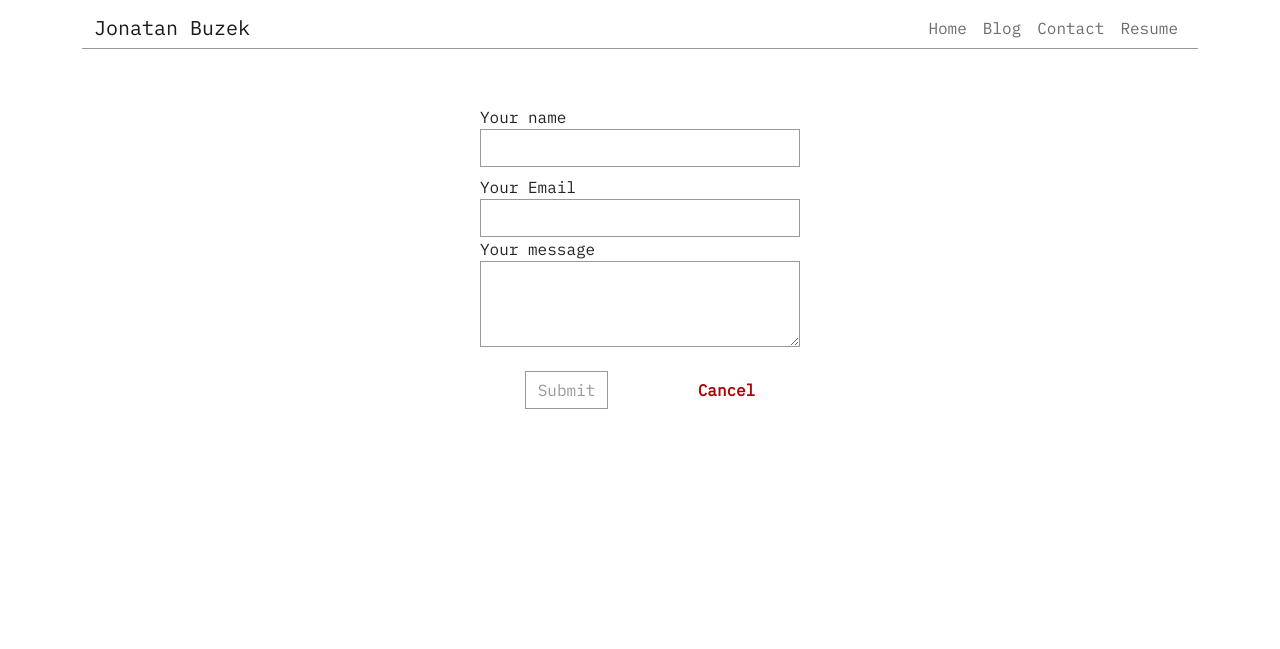
After one commit to jonatanocr/p5_blog, a PHP site: page /App/View/contact.php in a window 1280 px wide. The commit adds this page. Shown: the top 649 px of the page. Run offline with PHP 8.4, Linux system fonts and the light colour scheme; some libraries are stand-ins or nearby versions.

Commit message:
Feature contact form

```diff
--- a/App/App.php
+++ b/App/App.php
@@ -16,7 +16,7 @@ class App
 
     public function run() {
         if ($this->action === 'homepage') {
-            require(ROOT.'/App/View/frontend/homepage.php');
+            require(ROOT . '/App/View/homepage.php');
         } else {
             require ROOT . '/Core/Autoloader.php';
             $autoloader = new Autoloader();
--- a/App/Controller/UserController.php
+++ b/App/Controller/UserController.php
@@ -17,7 +17,7 @@ class UserController extends Controller
     }
 
     public function register() {
-        require(ROOT . '/App/View/frontend/user/register.php');
+        require(ROOT . '/App/View/user/register.php');
     }
 
     public function confirm_register() {
@@ -52,7 +52,7 @@ class UserController extends Controller
     }
 
     public function login() {
-        require(ROOT . '/App/View/frontend/user/login.php');
+        require(ROOT . '/App/View/user/login.php');
     }
 
     public function confirm_login() {
@@ -95,7 +95,7 @@ class UserController extends Controller
         if (!isset($_SESSION['id'])) {
             $this->forbidden();
         }
-        require(ROOT . '/App/View/frontend/user/edit.php');
+        require(ROOT . '/App/View/user/edit.php');
     }
 
     public function confirm_edit() {
--- /dev/null
+++ b/App/View/contact.php
@@ -0,0 +1,43 @@
+<?php
+$page_title = '';
+ob_start();
+?>
+
+<form class="register_form mt-5" action="index.php?action=contact-process" method="post">
+    <div class="form-group">
+        <label for="name_input">Your name</label>
+        <input type="text" class="form-control" id="name_input" name="name_input" size="10" required="required"
+            <?php if (isset($_SESSION['form']['name'])) {
+                echo ' value="' . htmlspecialchars($_SESSION['form']['name']) . '"';
+            } ?>
+        >
+    </div>
+    <div class="form-group mt-2">
+        <label for="email_input">Your Email</label>
+        <input type="email" class="form-control" id="email_input" name="email_input" required="required"
+            <?php if (isset($_SESSION['form']['email'])) {
+                echo ' value="' . htmlspecialchars($_SESSION['form']['email']) . '"';
+            } ?>
+        >
+    </div>
+    <div class="form-group">
+        <label for="message_input">Your message</label>
+        <textarea name="message_input" class="form-control" id="message_input" rows="3" required="required"
+            ><?php if (isset($_SESSION['form']['message'])) {
+                echo htmlspecialchars($_SESSION['form']['message']);
+            }?></textarea>
+    </div>
+    <div class="form_submit_div mt-4">
+        <div class="form_submit_sub_div">
+            <button type="submit" id="btn_submit" class="submit_form_btn btn btn-primary">Submit</button>
+        </div>
+        <div class="form_submit_sub_div">
+            <a class="cancel_link" href="index.php">Cancel</a>
+        </div>
+    </div>
+</form>
+
+<?php
+$page_body = ob_get_clean();
+require(ROOT . '/App/View/template.php');
+?>
--- a/App/View/template.php
+++ b/App/View/template.php
@@ -27,7 +27,7 @@
                             <a class="nav-link" href="index.php?action=post-index">Blog</a>
                         </li>
                         <li class="nav-item">
-                            <a class="nav-link" href="#">Contact</a>
+                            <a class="nav-link" href="index.php?action=contact-form">Contact</a>
                         </li>
                         <li class="nav-item">
                             <a target="_blank" rel="noopener noreferrer" class="nav-link" href="media/CV_Jonatan_Buzek.pdf">Resume</a>
--- a/Core/Controller/Controller.php
+++ b/Core/Controller/Controller.php
@@ -28,6 +28,12 @@ class Controller
             if (!empty($_POST["content_input"])) {
                 $_SESSION['form']['content'] = $_POST["content_input"];
             }
+            if (!empty($_POST["name_input"])) {
+                $_SESSION['form']['name'] = $_POST["name_input"];
+            }
+            if (!empty($_POST["message_input"])) {
+                $_SESSION['form']['message'] = $_POST["message_input"];
+            }
         }
         header($url);
         die();
--- /dev/null
+++ b/composer.json
@@ -0,0 +1,5 @@
+{
+    "require": {
+        "phpmailer/phpmailer": "^6.5"
+    }
+}
```
Also changed, not shown: App/Controller/ContactController.php (added, +48 -0 lines), App/Controller/PostController.php (+4 -6 lines), App/View/blog/create.php (renamed from App/View/frontend/blog/create.php), App/View/blog/edit.php (renamed from App/View/frontend/blog/edit.php), App/View/blog/index.php (indentation only), App/View/blog/post.php (renamed from App/View/frontend/blog/post.php), App/View/homepage.php (renamed from App/View/frontend/homepage.php), App/View/user/edit.php (renamed from App/View/frontend/user/edit.php), App/View/user/login.php (renamed from App/View/frontend/user/login.php), App/View/user/register.php (renamed from App/View/frontend/user/register.php), 2 other files.
